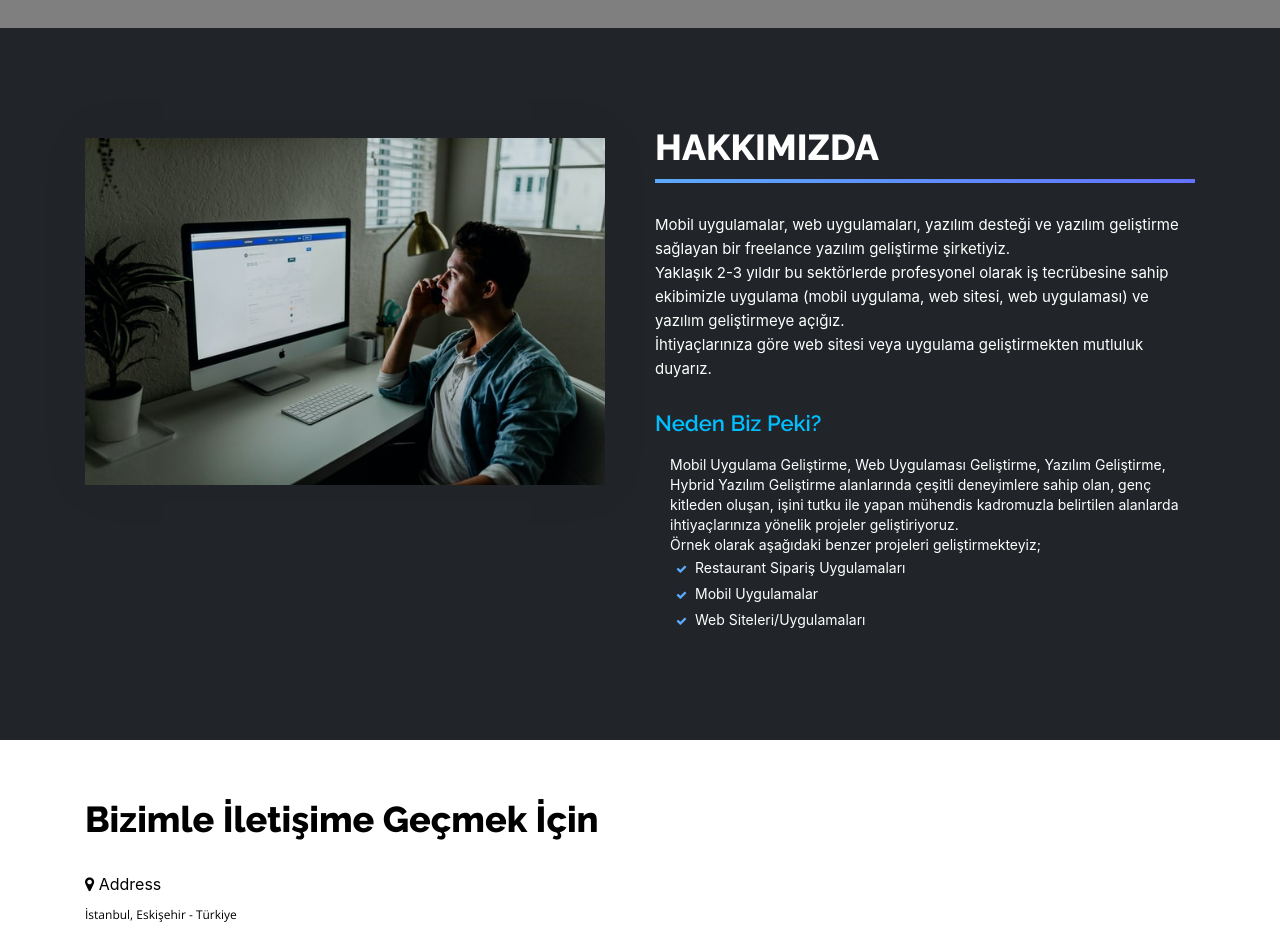
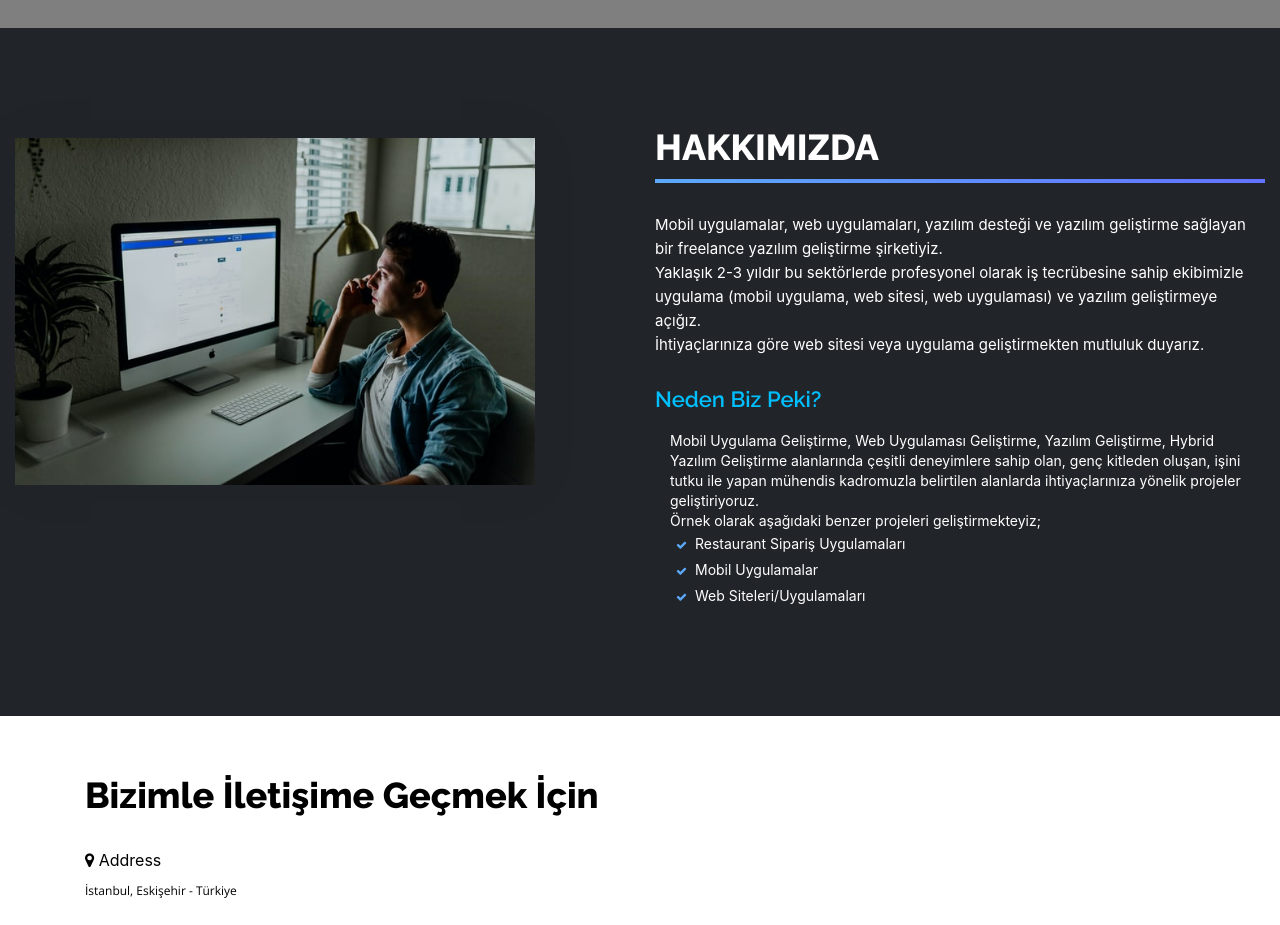
Before and after one commit to GBASOFT-Company/Sites, a React (Create React App) app: page / in a window 1280 px wide. Shown: the part 880-1805 px from the top of the page. Built offline with nearby package versions, Linux system fonts and the light colour scheme; grey boxes are pictures that could not be loaded.

Commit message:
About part fit problem

```diff
--- a/src/components/about.jsx
+++ b/src/components/about.jsx
@@ -4,7 +4,7 @@ export class about extends Component {
   render() {
     return (
       <div id="about">
-        <div className="container">
+        <div className="custom-container">
           <div className="row">
             <div className="col-xs-12 col-md-6">
               {" "}
--- a/src/custom.css
+++ b/src/custom.css
@@ -29,6 +29,10 @@
 	padding-bottom: 15px;
 }
 
+.custom-container {
+    width: 100%;
+}
+
 .address-label{
     color: black;
 }
```
